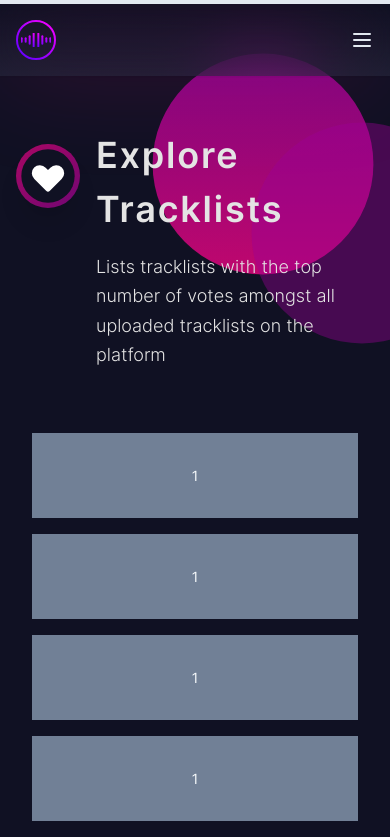
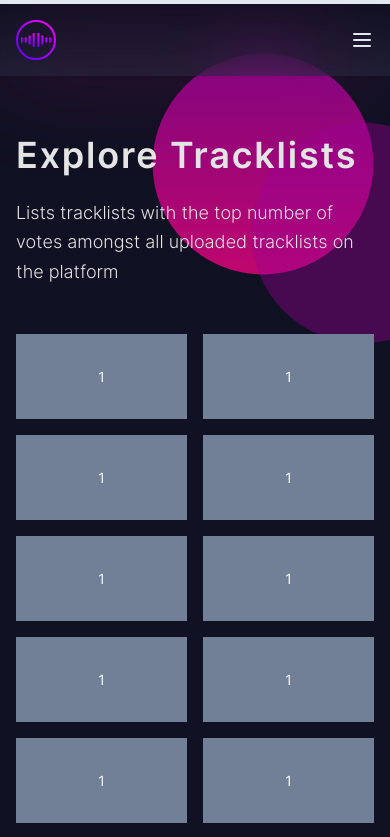
Before and after one commit to RoyAppeldoorn/Tracked, a Nuxt app: page /explore in a window 390 px wide. Shown: the top 837 px of the page. Built offline with nearby package versions, Linux system fonts and the light colour scheme; a web font is replaced by a local one; what tailwindcss-border-gradients, tailwindcss-gradients would draw is missing.

Commit message:
Adjusted spacing and optimized for mobile display

```diff
--- a/pages/explore/index.vue
+++ b/pages/explore/index.vue
@@ -7,17 +7,14 @@
     </div>
 
     <div class="container mx-auto relative">
-      <div
-        class="title-drawing text-8xl sm:text-11xl absolute hidden sm:block"
-        style="left: -20px"
-      >
+      <div class="title-drawing text-8xl sm:text-11xl absolute hidden sm:block">
         Explore
       </div>
       <section class="py-8 sm:py-64 flex justify-between">
         <div class="artist-display relative">
           <div class="flex mx-4">
             <div
-              class="image-icon h-16 w-16 sm:h-24 sm:w-24 rounded-full shadow-xl relative flex justify-center items-center sm:m-0 sm:mr-8 mt-4 mr-4"
+              class="image-icon hidden sm:block h-24 w-24 rounded-full shadow-xl relative flex justify-center items-center sm:m-0 sm:mr-8"
             >
               <svg
                 xmlns="http://www.w3.org/2000/svg"
@@ -31,7 +28,7 @@
                 />
               </svg>
             </div>
-            <div class="details">
+            <div class="details mb-4 sm:mb-0">
               <h1
                 class="text-4xl sm:text-5xl text-tracked-text font-semibold mb-4 tracking-wider"
               >
@@ -48,8 +45,8 @@
         </div>
       </section>
       <section>
-        <div class="p-8">
-          <div class="grid grid-cols-1 sm:grid-cols-4 gap-4 text-center">
+        <div class="mx-4 mb-4">
+          <div class="grid grid-cols-2 sm:grid-cols-4 gap-4 text-center">
             <div class="bg-gray-600 py-8">1</div>
             <div class="bg-gray-600 py-8">1</div>
             <div class="bg-gray-600 py-8">1</div>
@@ -99,7 +96,7 @@ export default {};
 .title-drawing {
   font-family: 'Londrina Outline', cursive;
   top: 0;
-  left: -50px;
+  left: -20px;
   color: rgba(255, 255, 255, 0.2);
 }
 
--- a/pages/index.vue
+++ b/pages/index.vue
@@ -1,6 +1,6 @@
 <template>
   <div class="bg-tracked-main pt-20">
-    <div class="pb-64 pt-48 overflow-x-hidden relative">
+    <div class="relative py-24 sm:pb-64 sm:pt-48 overflow-x-hidden ">
       <div class="relative container mx-auto px-4 sm:px-0">
         <div role="presentation" class="absolute inset-0">
           <div
@@ -54,7 +54,7 @@
     <div
       class="overflow-hidden hidden md:block relative mx-auto w-2/3 shadow-xl -mb-12"
     >
-      <div class="md:pb-1/2 lg:pb-1/2">
+      <div class="pb-2/5">
         <img
           src="~/assets/hero-2.jpg"
           class="absolute w-full h-full object-cover"
```
